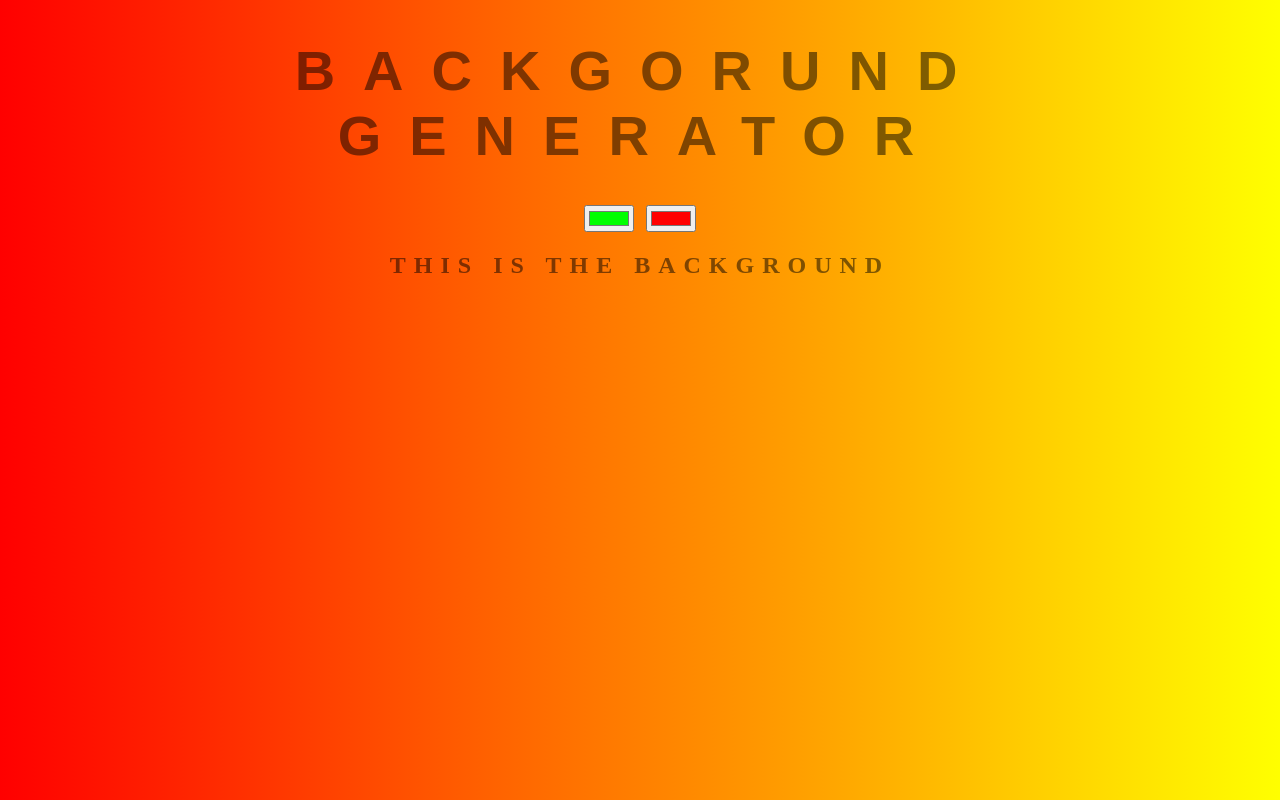
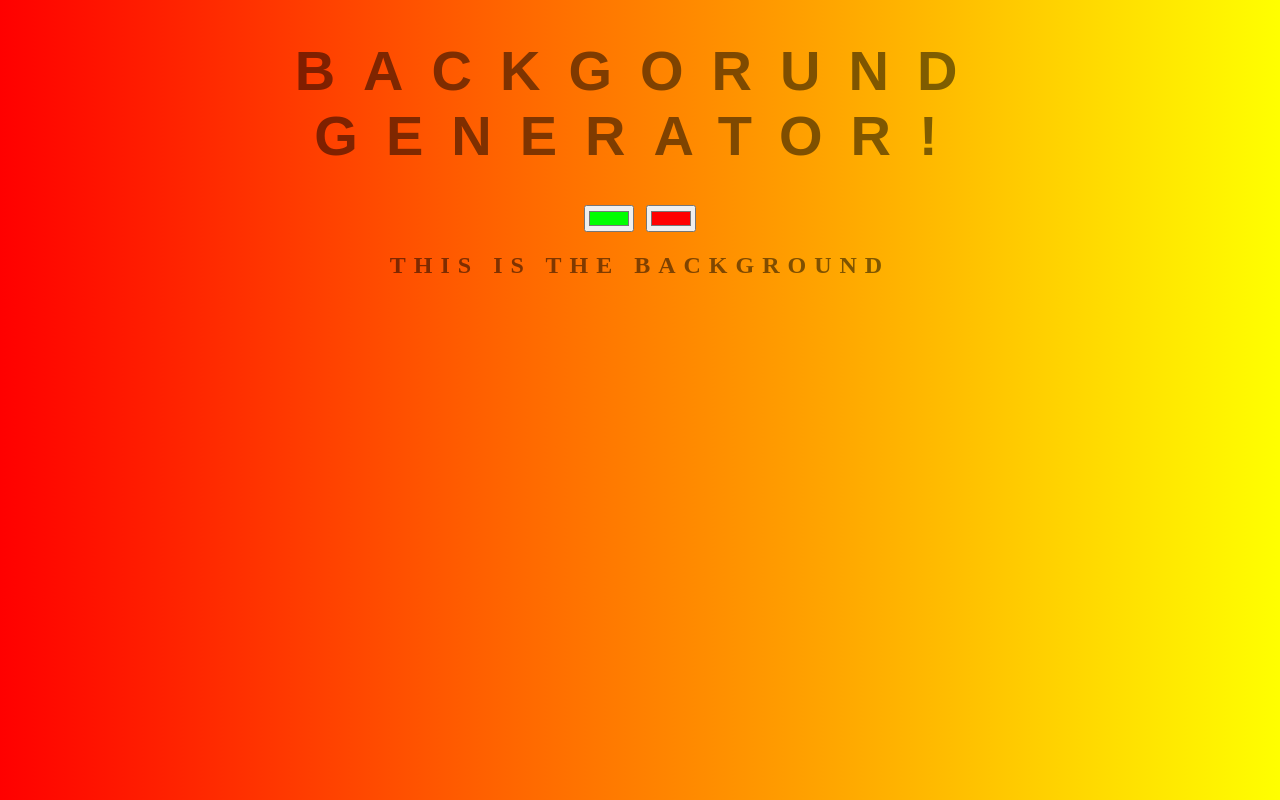
Before and after one commit to florinn10/background-generator, a plain HTML site: page index.html in a window 1280 px wide. Drawn offline with Linux system fonts and the light colour scheme.

Commit message:
added exclamation

```diff
--- a/index.html
+++ b/index.html
@@ -5,7 +5,7 @@
 	<link rel="stylesheet" type="text/css" href="style.css">
 </head>
 <body id="gradient">
-	<h1>Backgorund Generator</h1>
+	<h1>Backgorund Generator!</h1>
 	<input class="color1" type="color" name="color1" value="#00ff00">
 	<input class="color2" type="color" name="color2" value="#ff0000">
 	<h2>This is the background</h2>
```
